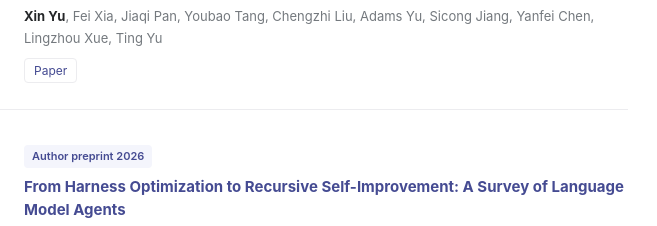
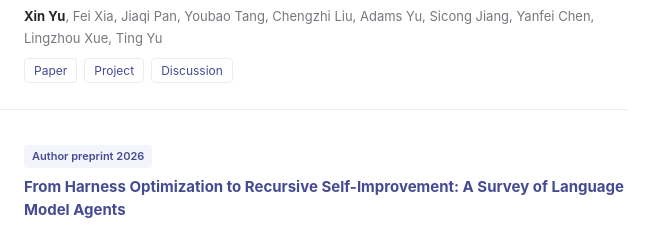
Before and after one commit to LucasXinYu/LucasXinYu.github.io, a plain HTML site: page index.html in a window 1280 px wide. Shown: the part 2321-2547 px from the top of the page, 418-1075 px from the left. Drawn offline with Linux system fonts and the light colour scheme.

Commit message:
Link SIM project page and Hugging Face discussion from homepage

```diff
--- a/index.html
+++ b/index.html
@@ -247,7 +247,7 @@
 <div><div class="venue">Preprint 2026</div><h3><a href="https://arxiv.org/abs/2611.18856" target="_blank" rel="noopener" style="font-weight:bold;">Self-Improvement Memory Enables Continual Recursive Self-Improvement</a></h3>
 <p class="paper-summary">Memory for the harness optimizer: preserving why edits were made, what they were expected to fix, and what evaluation showed to support continued improvement across benchmarks and models.</p>
 <p class="pub-authors"><u>Xin Yu</u>, Fei Xia, Jiaqi Pan, Youbao Tang, Chengzhi Liu, Adams Yu, Sicong Jiang, Yanfei Chen, Lingzhou Xue, Ting Yu</p>
-<div class="pub-links"><a class="pub-button" href="https://arxiv.org/abs/2611.18856" target="_blank" rel="noopener">Paper</a></div></div>
+<div class="pub-links"><a class="pub-button" href="https://arxiv.org/abs/2611.18856" target="_blank" rel="noopener">Paper</a><a class="pub-button" href="sim/">Project</a><a class="pub-button" href="https://huggingface.co/papers/2611.18856" target="_blank" rel="noopener">Discussion</a></div></div>
 </article>
 
 <article class="publication" id="paper-harness-rsi" data-topic="Agents">
```
